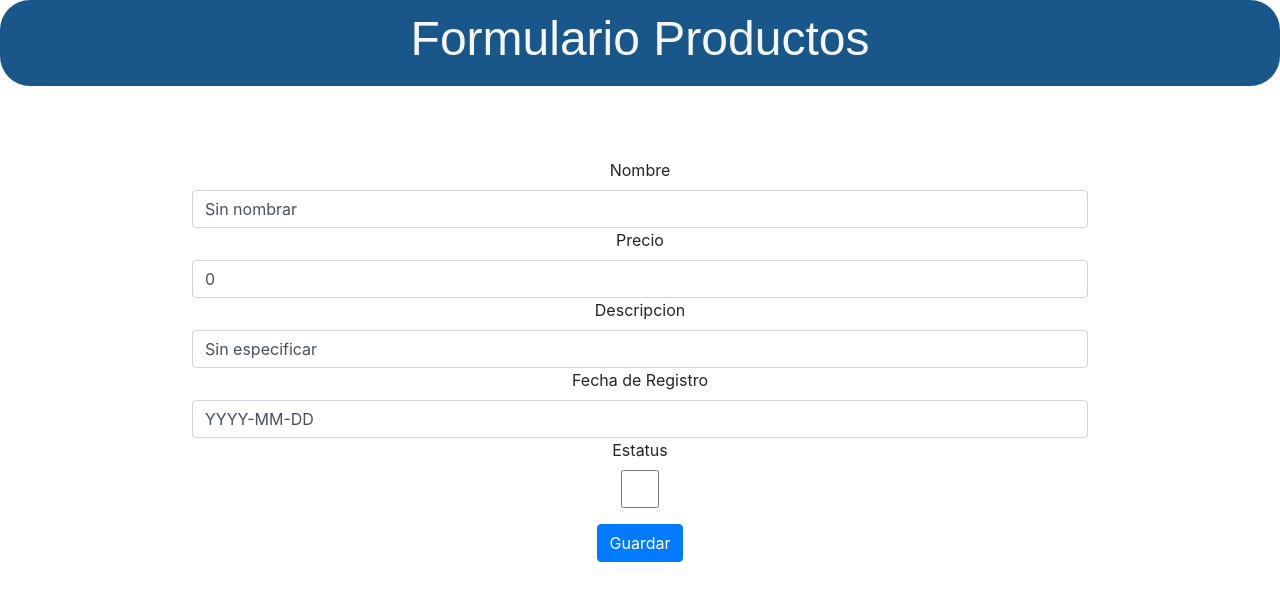
After one commit to Hiram8A/Actividad_1.Python_Thincrs, a Django app: page /productos/formulario/ in a window 1280 px wide. The commit adds this page. Shown: the top 601 px of the page. Run offline with Django 4.2, Linux system fonts and the light colour scheme; some libraries are stand-ins or nearby versions.

Commit message:
Separate HTML files
Se separaron el formulario y la tabla

```diff
--- a/proyecto/productos/urls.py
+++ b/proyecto/productos/urls.py
@@ -5,4 +5,5 @@ urlpatterns = [
     path('', views.index, name='index' ),
     path('home/', views.Inicio.as_view(), name= 'home' ),
     path('insertar/', views.insertar_producto, name='insertar' ),
+    path('formulario/', views.Formulario.as_view(), name='formulario'),
 ]
--- a/proyecto/productos/views.py
+++ b/proyecto/productos/views.py
@@ -14,6 +14,19 @@ class Inicio(View):
     template_name = 'productos.html'
 
     def post(self,request):
+
+        return render(request,self.template_name)
+
+
+    def get(self,request):
+        productos = Productos.objects.all()
+
+        return render(request,self.template_name,{'productos':productos})
+
+class Formulario(View):
+    template_name = 'formulario.html'
+
+    def post(self,request):
         form = ProductoForm(request.POST)
 
         if form.is_valid():
@@ -26,12 +39,11 @@ class Inicio(View):
         return render(request,self.template_name,{'form': form})
 
     def get(self,request):
-        '''Esta es mi clase GET'''
+
         productos = Productos.objects.all()
         form = ProductoForm()
-        #print('Ha iniciado GET --------------------------')
 
-        return render(request,self.template_name,{'form': form,'productos':productos})
+        return render(request,self.template_name,{'form':form})
 
 def insertar_producto(request):
     nuevo_producto = Productos(
--- /dev/null
+++ b/proyecto/templates/formulario.html
@@ -0,0 +1,60 @@
+{% load bootstrap4 %}
+{% load widget_tweaks %}
+<!DOCTYPE html>
+  <head>
+    {% bootstrap_css %}
+    {% bootstrap_javascript %}
+
+    <style>
+      .titulo{
+        background-color: #19568a;
+        border-radius: 30px;
+        padding: 10px;
+        font-family: arial;
+      }
+      h1{
+        color:whitesmoke;
+        font-size: xxx-large;
+      }
+    </style>
+  </head>
+  <body>
+    <!-- encabezado -->
+    <div class="titulo" align="center">
+      <h1>Formulario Productos</h1>
+    </div>
+
+        {% block content %}
+        <!-- Formulario -->
+        <div align="center">
+            <div style="width: 70%;">
+            <br>
+            <br>
+            <br>
+
+            <form method="post">
+                {% csrf_token %}
+                <div class="form-group">
+                <label for="{{ form.nombre.id_for_label }}">Nombre</label>
+                {{ form.nombre|add_class:"form-control" }}
+
+                <label for="{{ form.precio.id_for_label }}">Precio</label>
+                {{ form.precio|add_class:"form-control" }}
+
+                <label for="{{ form.descripcion.id_for_label }}">Descripcion</label>
+                {{ form.descripcion|add_class:"form-control" }}
+
+                <label for="{{ form.fecha_registro.id_for_label }}">Fecha de Registro</label>
+                {{ form.fecha_registro|add_class:"form-control" }}
+
+                <label for="{{ form.estatus.id_for_label }}">Estatus</label>
+                {{ form.estatus|add_class:"form-control" }}
+
+                </div>
+                <button class="btn btn-primary" type="submit">Guardar</button>
+            </form>
+            </div>
+        </div>
+    {% endblock %}
+  </body>
+</html>
```
Also changed, not shown: proyecto/templates/productos.html (+0 -26 lines).
